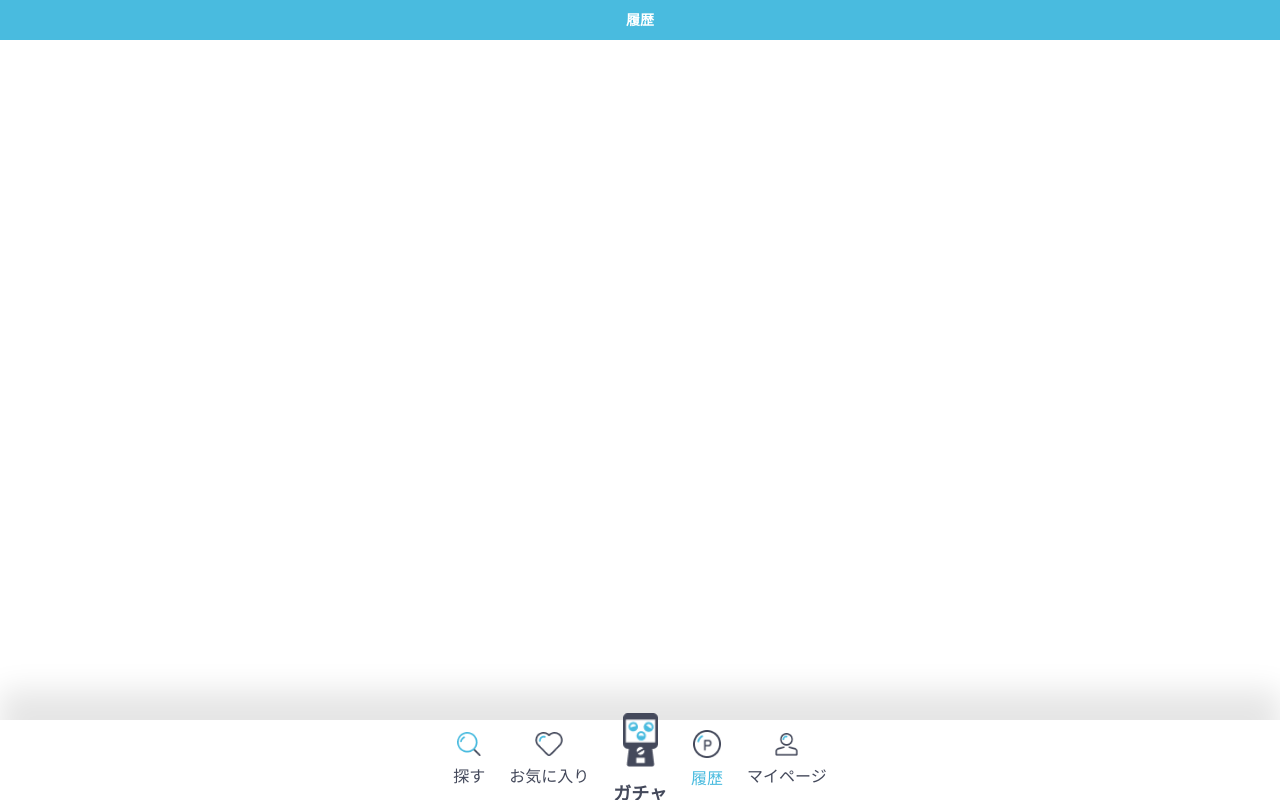
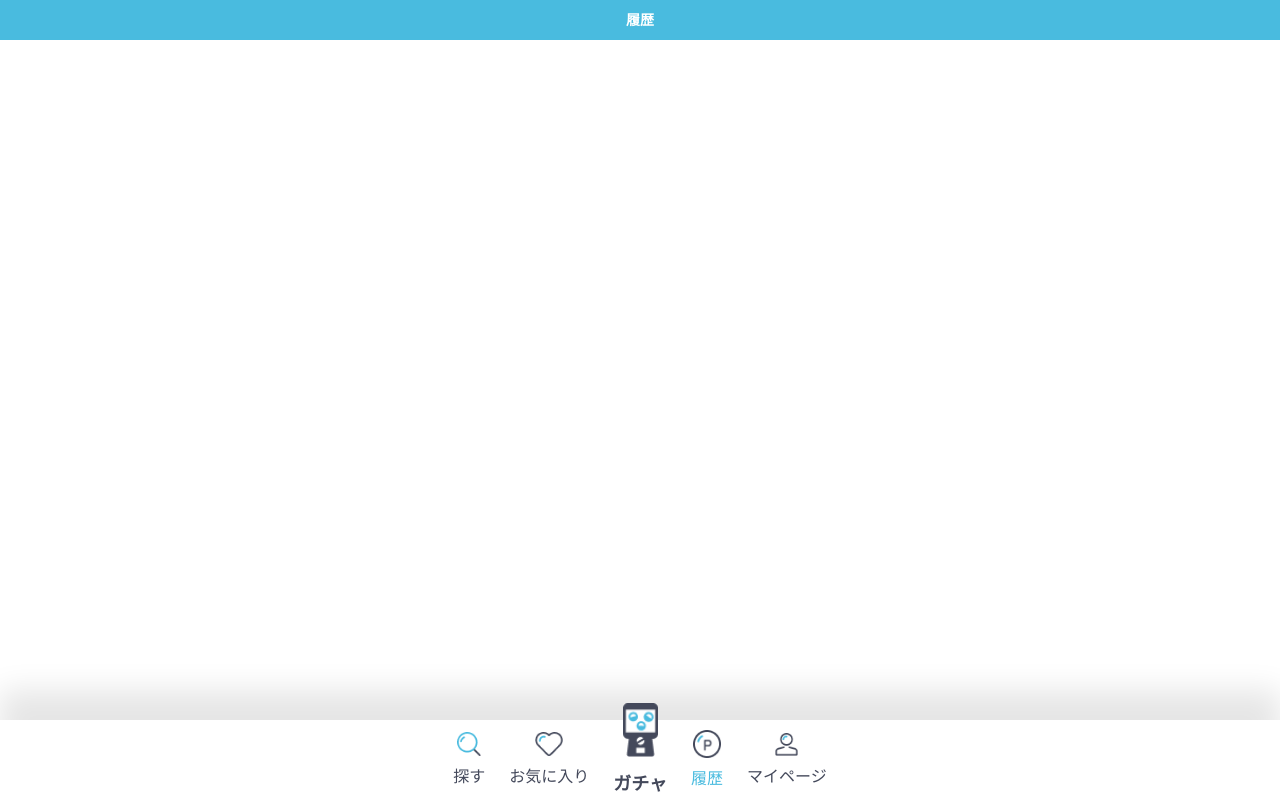
Before and after one commit to mdalamin-jbc/throwin, a React (Vite) app: page /history in a window 1280 px wide. Built offline with nearby package versions, Linux system fonts and the light colour scheme; a web font is replaced by a local one.

Commit message:
gacha button

```diff
--- a/src/Shared/NavMenu/NavMenu.jsx
+++ b/src/Shared/NavMenu/NavMenu.jsx
@@ -59,7 +59,7 @@ const NavMenu = () => {
           )}
         </NavLink>
       </li>
-      <li>
+      <li className="relative" style={{ top: "-10px" }}>
   <NavLink
     to="/gacha"
     style={({ isActive, isTransitioning }) => ({
@@ -78,7 +78,7 @@ const NavMenu = () => {
       >
         <img
           className={`transition-all ${
-                  isActive ? "w-[46px]" : "w-[35px]"
+            isActive ? "w-[40px]" : "w-[35px]"
           }`}
           src={gacha}
           alt=""
@@ -88,6 +88,7 @@ const NavMenu = () => {
     )}
   </NavLink>
 </li>
+
       <li>
         <NavLink
           to="/history"
```
Lines whose indentation alone changed are shown as unchanged.
